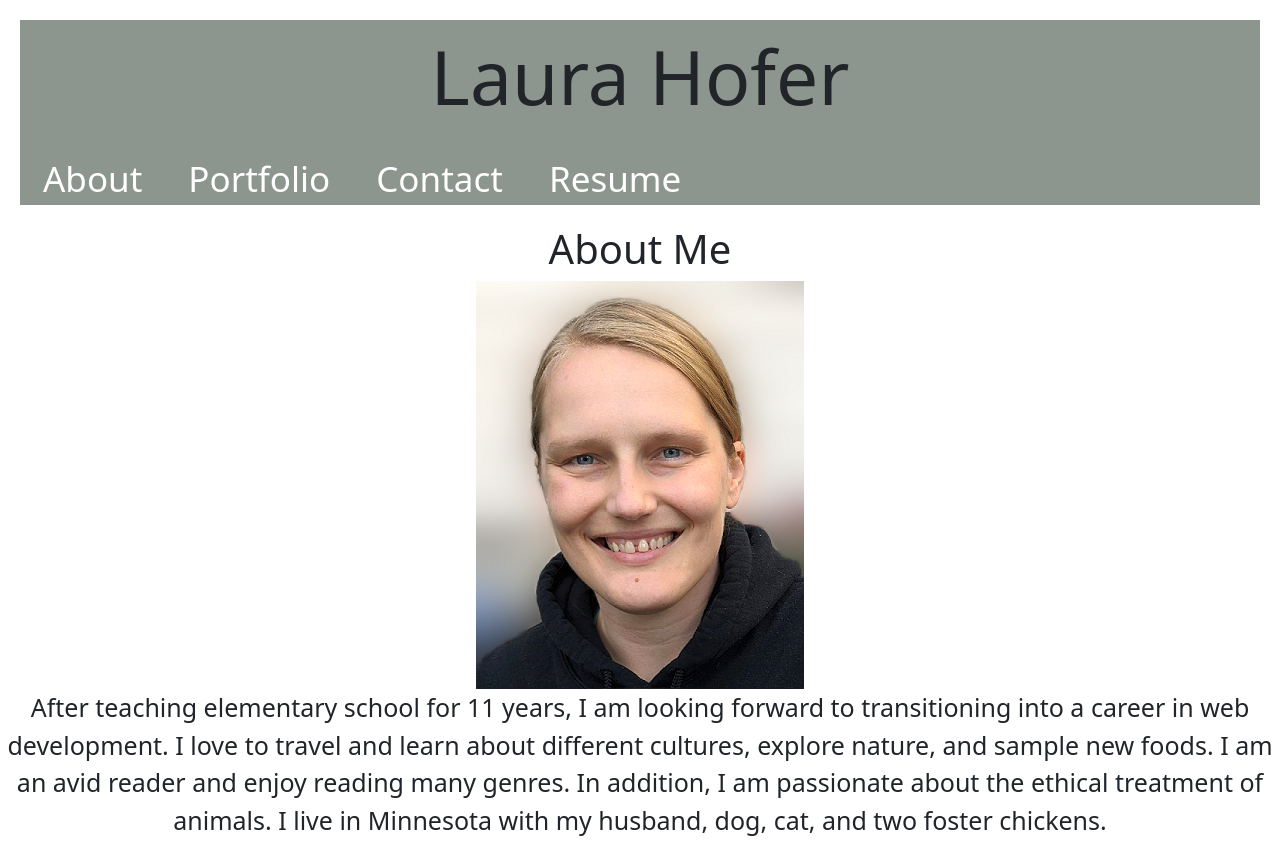
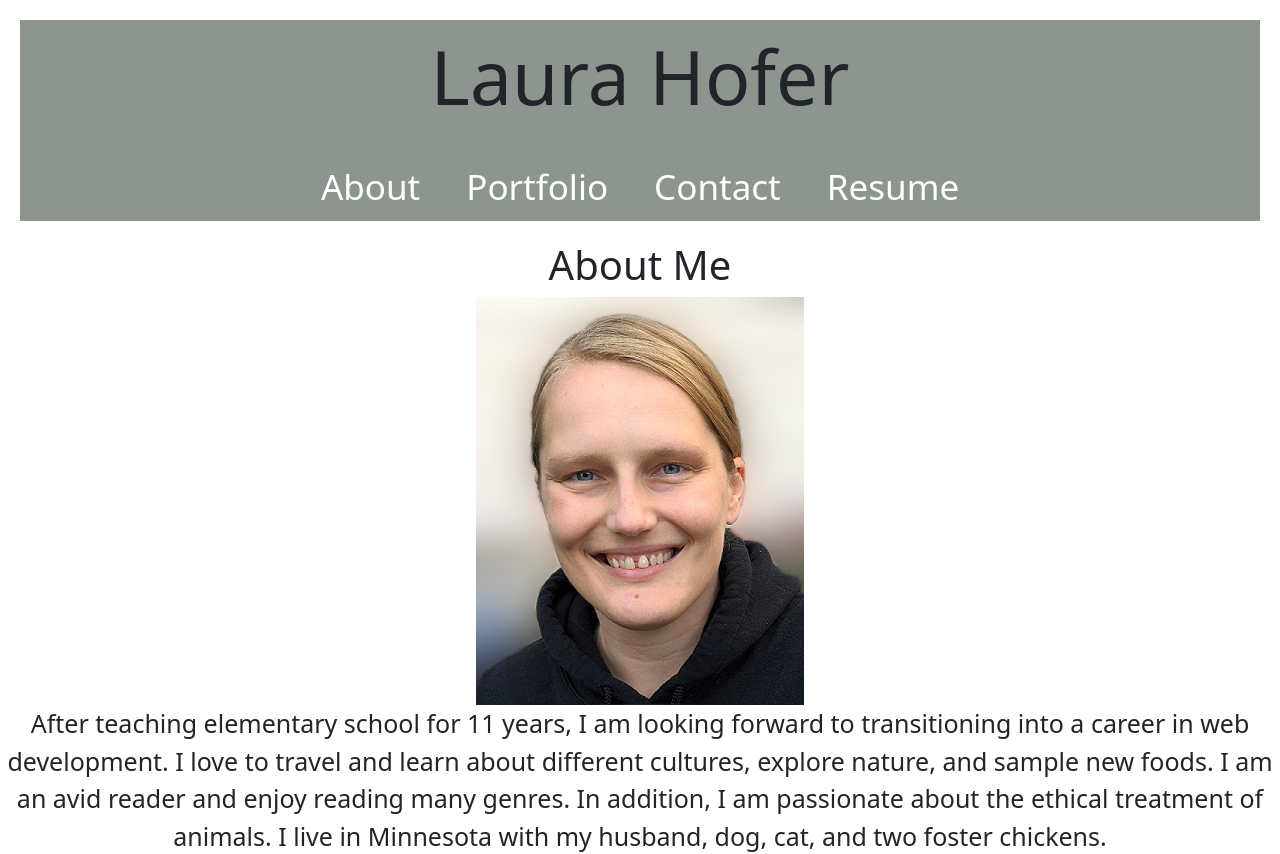
Before and after one commit to ljhofer/20-react-portfolio, a React (Create React App) app: page / in a window 1280 px wide. Shown: the top 854 px of the page. Built offline with nearby package versions, Linux system fonts and the light colour scheme.

Commit message:
Fix bug in nav bar wrapping, started card styling, added pdf of resume

```diff
--- a/src/App.js
+++ b/src/App.js
@@ -1,7 +1,6 @@
 
 import React from 'react';
 import PortfolioContainer from './components/PortfolioContainer';
-import 'bootstrap/dist/css/bootstrap.min.css';
 
 // Renders the PortfolioContainer component
 const App = () => (<PortfolioContainer />);
--- a/src/components/NavTabs.js
+++ b/src/components/NavTabs.js
@@ -19,7 +19,7 @@ const styles = {
   nav: {
     display: 'flex',
     flexWrap: 'wrap',
-    // margin: 'auto',
+    justifyContent: 'center',
   },
   a: {
     textDecoration: 'none',
@@ -40,7 +40,7 @@ function NavTabs({ currentPage, handlePageChange }) {
       <p style={styles.p}>Laura Hofer</p>
       {/* <ul className="nav nav-tabs" style={styles.ul}>
         <li className="nav-item" style={styles.li}> */}
-      <nav>
+      <nav style={styles.nav}>
           <a style={styles.a}
             href="#about"
             onClick={() => handlePageChange('About')}
--- a/src/components/pages/Portfolio.js
+++ b/src/components/pages/Portfolio.js
@@ -19,15 +19,15 @@ export default function Portfolio() {
     <div>
       <h1 style={styles.h1}>Portfolio</h1>
       <section className='row' id='projects'>
-        <div className="card" >
+        <div className="card col-10 col-md-5 col-lg-3" >
             <img className="card-img-top" src={catImage} alt="Cat looking at a computer" />
             <div className="card-body">
               <h5 className="card-title">CaptionMe(me)</h5>
               <p className="card-text">This app allows users to caption an image to create a memet. I coded the routes, models, seeds, event handlers, server, and index files. I also served as Project Manager.</p>
             </div>
-            <div className="card-body">
-              <a href="https://captionmeme.herokuapp.com/" className="card-link" target="_blank">Deployed Code</a>
-              <a href="https://github.com/jordanlindgren/GroupProject2" className="card-link" target="_blank">GitHub Repo</a>
+            <div className="row d-flex justify-content-center">
+              <a href="https://captionmeme.herokuapp.com/" className="card-link col-12" target="_blank">Deployed Code</a>
+              <a href="https://github.com/jordanlindgren/GroupProject2" className="card-link col-12" target="_blank">GitHub Repo</a>
             </div>
         </div>
 
--- a/src/components/pages/Resume.js
+++ b/src/components/pages/Resume.js
@@ -1,9 +1,27 @@
+// import resumeImage from '../../images/resume_11_21.pdf';
+
+
+const styles = {
+  h1: {
+    textAlign: 'center'
+  },
+  div: {
+    textAlign: 'center',
+    // marginTop: 100,
+    // marginLeft: 100,
+  },
+  p: {
+    fontSize: 25,
+  },
+};
 
 // TODO: Update for this homework
 export default function Resume() {
   return (
     <div>
-      <h1>Resume</h1>
+      <h1 style={styles.h}>Resume</h1>
+
+      {/* <h3><a href={resumeImage} target="_blank">Resume</a></h3> */}
 
       <h3>Technical Skills</h3>
       <ul>
@@ -18,18 +36,7 @@ export default function Resume() {
           <li>MongoDB</li>
           <li>React.js</li>
       </ul>
-      <p>
-        Lorem ipsum dolor sit amet, consectetur adipiscing elit. Sed neque
-        velit, lobortis ut magna varius, blandit rhoncus sem. Morbi lacinia nisi
-        ac dui fermentum, sed luctus urna tincidunt. Etiam ut feugiat ex. Cras
-        non risus mi. Curabitur mattis rutrum ipsum, ut aliquet urna imperdiet
-        ac. Sed nec nulla aliquam, bibendum odio eget, vestibulum tortor. Cras
-        rutrum ligula in tincidunt commodo. Morbi sit amet mollis orci, in
-        tristique ex. Donec nec ornare elit. Donec blandit est sed risus feugiat
-        porttitor. Vestibulum molestie hendrerit massa non consequat. Vestibulum
-        vitae lorem tortor. In elementum ultricies tempus. Interdum et malesuada
-        fames ac ante ipsum primis in faucibus.
-      </p>
+
     </div>
   );
 }
--- a/src/index.js
+++ b/src/index.js
@@ -3,6 +3,7 @@ import React from 'react';
 import ReactDOM from 'react-dom';
 import './index.css';
 import App from './App';
+import 'bootstrap/dist/css/bootstrap.min.css';
 
 // Renders the App component to the HTML
 ReactDOM.render(
```
Also changed, not shown: 1 other file (tests, documents, lock files or other folders).
